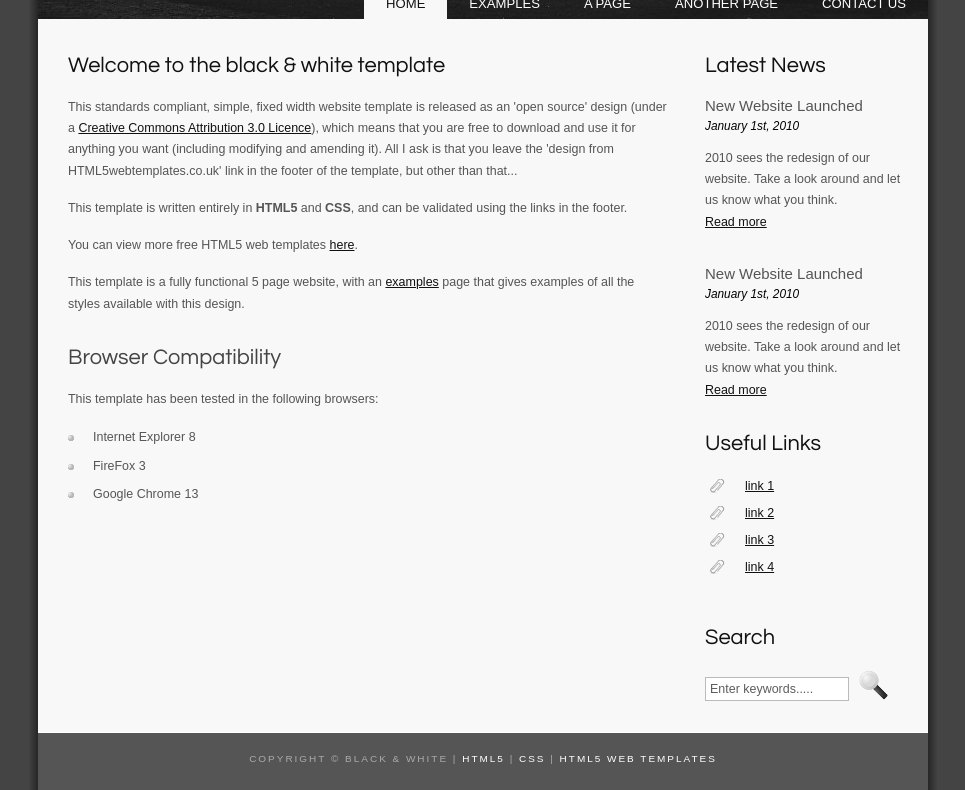
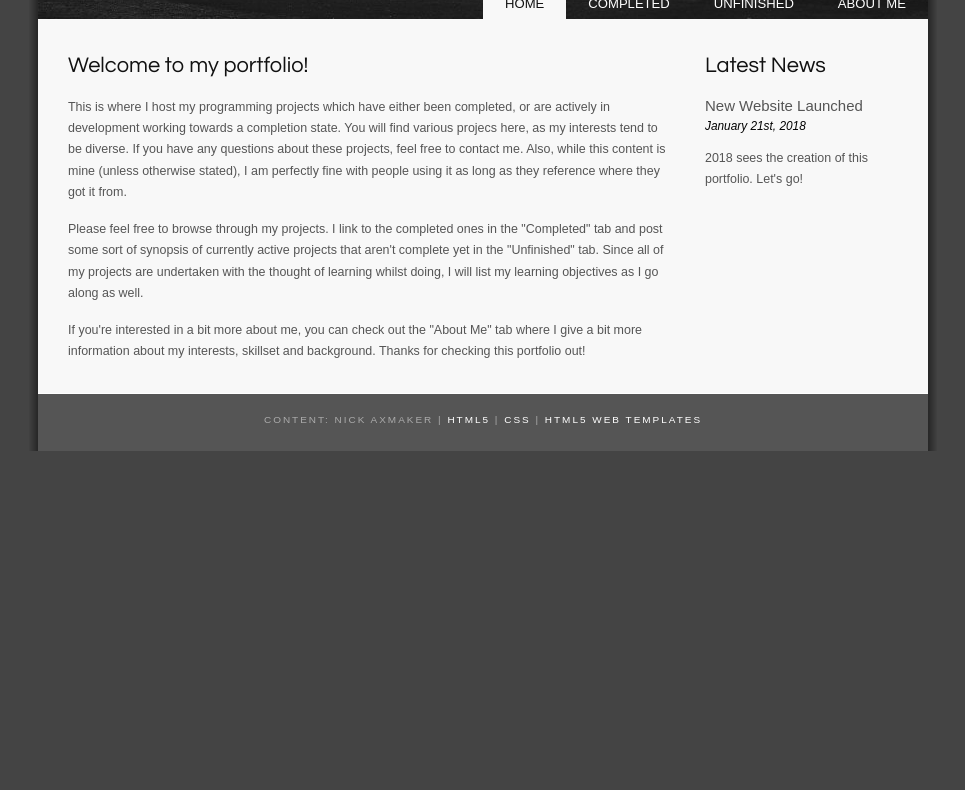
Before and after one commit to nickaxmaker/nickaxmaker.github.io, a plain HTML site: page index.html in a window 1280 px wide. Shown: the part 181-971 px from the top of the page, without its empty margins (157-1122 px from the left). After the commit the page ends 800 px from the top, so only its background shows below. Drawn offline with Linux system fonts and the light colour scheme.

Commit message:
Update index.html

```diff
--- a/index.html
+++ b/index.html
@@ -2,7 +2,7 @@
 <html>
 
 <head>
-  <title>black &amp; white</title>
+  <title>Nick Axmaker's Portfolio</title>
   <meta name="description" content="website description" />
   <meta name="keywords" content="website keywords, website keywords" />
   <meta http-equiv="content-type" content="text/html; charset=windows-1252" />
@@ -15,18 +15,17 @@
       <div id="logo">
         <div id="logo_text">
           <!-- class="logo_colour", allows you to change the colour of the text -->
-          <h1><a href="index.html">black<span class="logo_colour">&amp;white</span></a></h1>
-          <h2>Black &amp; White Website Template.</h2>
+          <h1><a href="index.html">Nick Axmaker<span class="logo_colour">Portfolio</span></a></h1>
+          <h2>Eclectic Collection</h2>
         </div>
       </div>
       <div id="menubar">
         <ul id="menu">
           <!-- put class="selected" in the li tag for the selected page - to highlight which page you're on -->
           <li class="selected"><a href="index.html">Home</a></li>
-          <li><a href="examples.html">Examples</a></li>
-          <li><a href="page.html">A Page</a></li>
-          <li><a href="another_page.html">Another Page</a></li>
-          <li><a href="contact.html">Contact Us</a></li>
+          <li><a href="examples.html">Completed</a></li>
+          <li><a href="page.html">Unfinished</a></li>
+          <li><a href="another_page.html">About Me</a></li>
         </ul>
       </div>
     </div>
@@ -35,46 +34,20 @@
         <!-- insert your sidebar items here -->
         <h3>Latest News</h3>
         <h4>New Website Launched</h4>
-        <h5>January 1st, 2010</h5>
-        <p>2010 sees the redesign of our website. Take a look around and let us know what you think.<br /><a href="#">Read more</a></p>
+        <h5>January 21st, 2018</h5>
+        <p>2018 sees the creation of this portfolio. Let's go!</p>
         <p></p>
-        <h4>New Website Launched</h4>
-        <h5>January 1st, 2010</h5>
-        <p>2010 sees the redesign of our website. Take a look around and let us know what you think.<br /><a href="#">Read more</a></p>
-        <h3>Useful Links</h3>
-        <ul>
-          <li><a href="#">link 1</a></li>
-          <li><a href="#">link 2</a></li>
-          <li><a href="#">link 3</a></li>
-          <li><a href="#">link 4</a></li>
-        </ul>
-        <h3>Search</h3>
-        <form method="post" action="#" id="search_form">
-          <p>
-            <input class="search" type="text" name="search_field" value="Enter keywords....." />
-            <input name="search" type="image" style="border: 0; margin: 0 0 -9px 5px;" src="style/search.png" alt="Search" title="Search" />
-          </p>
-        </form>
       </div>
       <div id="content">
-        <!-- insert the page content here -->
-        <h1>Welcome to the black &amp; white template</h1>
-        <p>This standards compliant, simple, fixed width website template is released as an 'open source' design (under a <a href="http://creativecommons.org/licenses/by/3.0">Creative Commons Attribution 3.0 Licence</a>), which means that you are free to download and use it for anything you want (including modifying and amending it). All I ask is that you leave the 'design from HTML5webtemplates.co.uk' link in the footer of the template, but other than that...</p>
-        <p>This template is written entirely in <strong>HTML5</strong> and <strong>CSS</strong>, and can be validated using the links in the footer.</p>
-        <p>You can view more free HTML5 web templates <a href="http://www.html5webtemplates.co.uk">here</a>.</p>
-        <p>This template is a fully functional 5 page website, with an <a href="examples.html">examples</a> page that gives examples of all the styles available with this design.</p>
-        <h2>Browser Compatibility</h2>
-        <p>This template has been tested in the following browsers:</p>
-        <ul>
-          <li>Internet Explorer 8</li>
-          <li>FireFox 3</li>
-          <li>Google Chrome 13</li>
-        </ul>
+        <h1>Welcome to my portfolio!</h1>
+        <p>This is where I host my programming projects which have either been completed, or are actively in development working towards a completion state. You will find various projecs here, as my interests tend to be diverse. If you have any questions about these projects, feel free to contact me. Also, while this content is mine (unless otherwise stated), I am perfectly fine with people using it as long as they reference where they got it from.</p>
+        <p>Please feel free to browse through my projects. I link to the completed ones in the "Completed" tab and post some sort of synopsis of currently active projects that aren't complete yet in the "Unfinished" tab. Since all of my projects are undertaken with the thought of learning whilst doing, I will list my learning objectives as I go along as well. </p>
+		<p>If you're interested in a bit more about me, you can check out the "About Me" tab where I give a bit more information about my interests, skillset and background. Thanks for checking this portfolio out! </p>
       </div>
     </div>
     <div id="content_footer"></div>
     <div id="footer">
-      Copyright &copy; black &amp; white | <a href="http://validator.w3.org/check?uri=referer">HTML5</a> | <a href="http://jigsaw.w3.org/css-validator/check/referer">CSS</a> | <a href="http://www.html5webtemplates.co.uk">HTML5 Web Templates</a>
+      Content: Nick Axmaker | <a href="http://validator.w3.org/check?uri=referer">HTML5</a> | <a href="http://jigsaw.w3.org/css-validator/check/referer">CSS</a> | <a href="http://www.html5webtemplates.co.uk">HTML5 Web Templates</a>
     </div>
   </div>
 </body>
```
